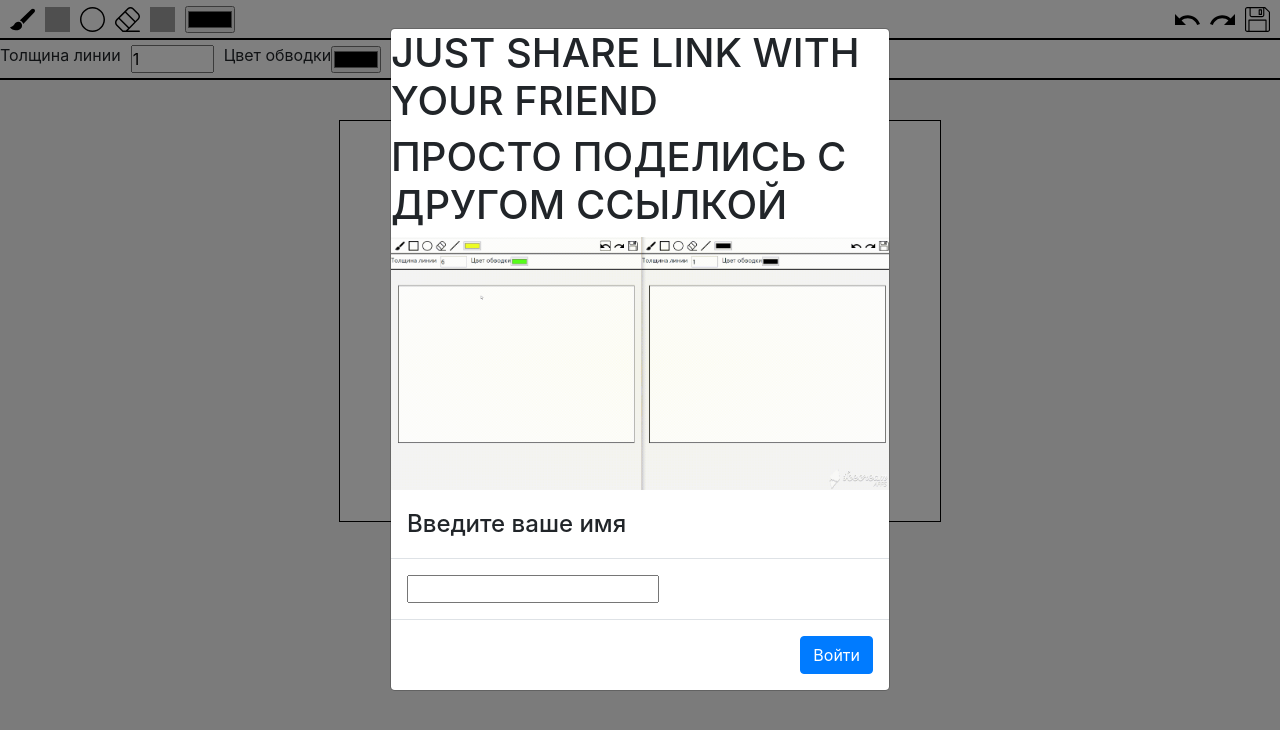
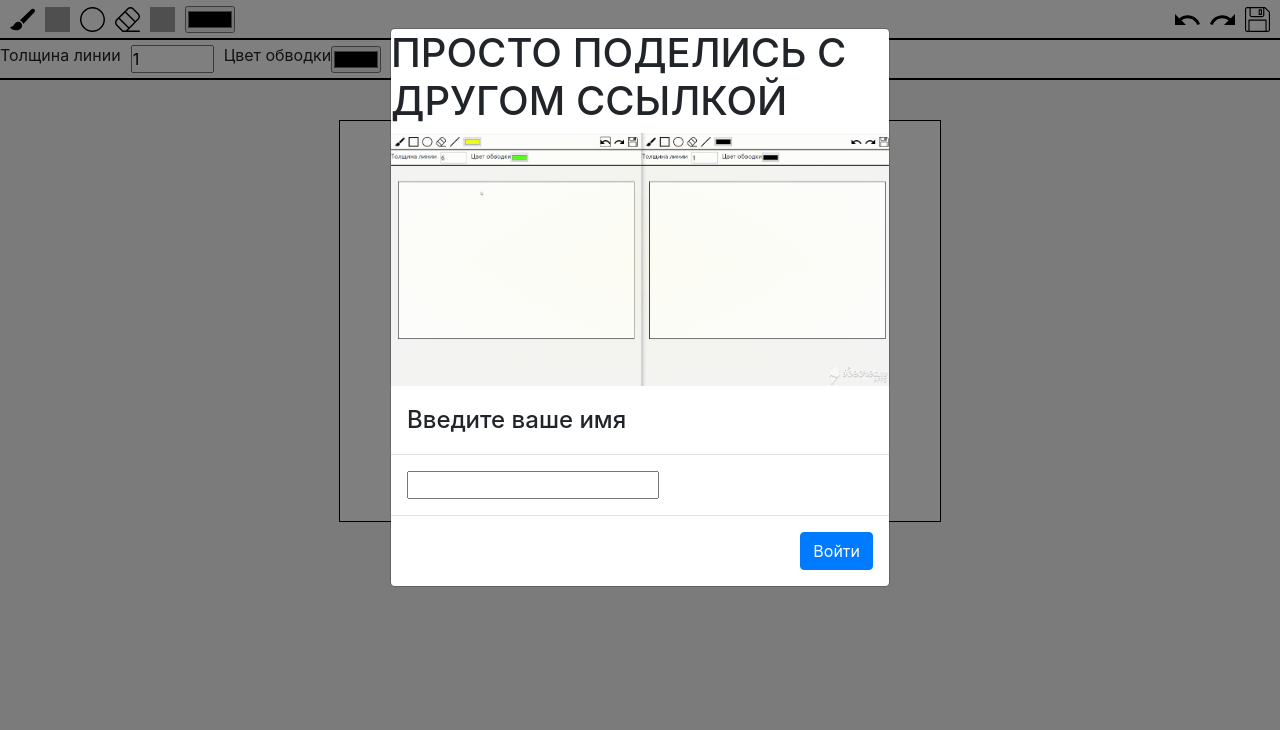
Before and after one commit to buriymishka/react-paint, a React (Create React App) app in the folder client/: page /1 in a window 1280 px wide. Shown: the top 730 px of the page. Built offline with nearby package versions, Linux system fonts and the light colour scheme; grey boxes are pictures that could not be loaded.

Commit message:
make it better

```diff
--- a/client/src/components/Canvas.js
+++ b/client/src/components/Canvas.js
@@ -120,7 +120,6 @@ const Canvas = observer(() => {
     <div className="canvas">
       <Modal show={modal} onHide={() => {
       }}>
-        <h1>JUST SHARE LINK WITH YOUR FRIEND</h1>
         <h1>ПРОСТО ПОДЕЛИСЬ С ДРУГОМ ССЫЛКОЙ</h1>
         <div><img className="gif" src={previewImg} /></div>
         <Modal.Header>
```
Also changed, not shown: 7 other files (tests, documents, lock files or other folders).
